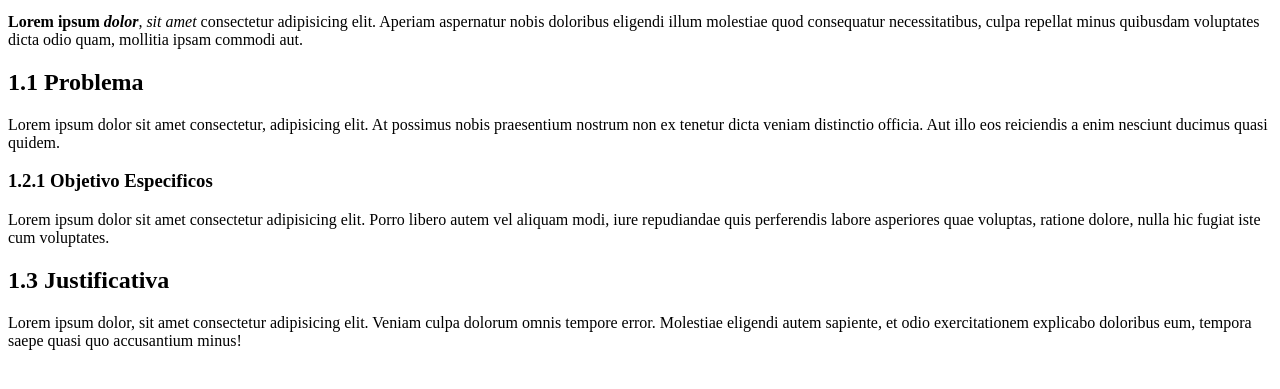
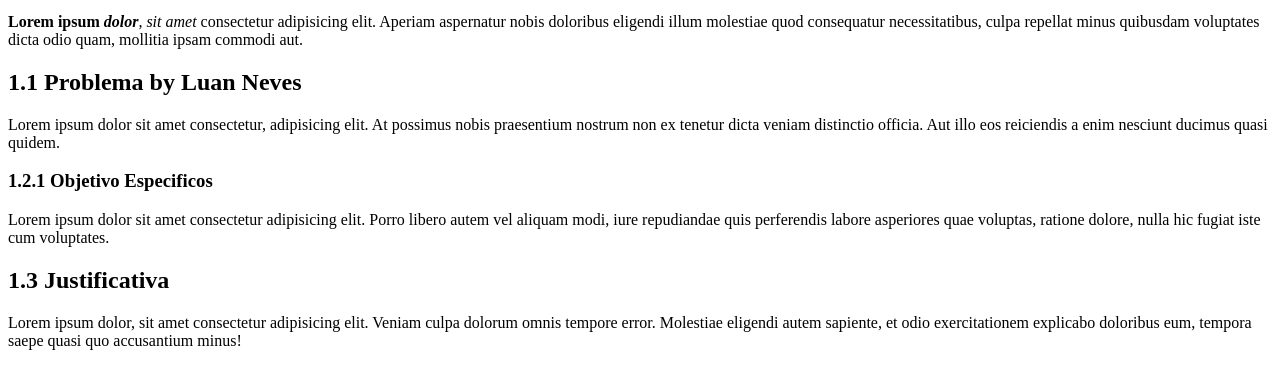
Before and after one commit to kkaiquera/site1, a plain HTML site: page index.html in a window 1280 px wide. Shown: the part 235-624 px from the top of the page. Drawn offline with Linux system fonts and the light colour scheme.

Commit message:
Update index.html

```diff
--- a/index.html
+++ b/index.html
@@ -25,7 +25,7 @@
             1. Introdução</h1>
     <p><b>Lorem ipsum</b> <i>dolor sit</i> amet, consectetur adipisicing elit. Reprehenderit dolor ea architecto vero autem labore enim tempora rerum nisi quaerat nesciunt, deleniti veritatis aspernatur consectetur. Ipsum ullam beatae magni voluptatum?</p>
     <p><b>Lorem ipsum <i>dolor</b>, sit amet</i> consectetur adipisicing elit. Aperiam aspernatur nobis doloribus eligendi illum molestiae quod consequatur necessitatibus, culpa repellat minus quibusdam voluptates dicta odio quam, mollitia ipsam commodi aut.</p>
-    <h2 title="Tooltip Introdução">1.1 Problema</h2>
+    <h2 title="Tooltip Introdução">1.1 Problema by Luan Neves</h2>
     <p>Lorem ipsum dolor sit amet consectetur, adipisicing elit. At possimus nobis praesentium nostrum non ex tenetur dicta veniam distinctio officia. Aut illo eos reiciendis a enim nesciunt ducimus quasi quidem.</p>
     <h3>1.2.1 Objetivo Especificos</h3>
     <p>Lorem ipsum dolor sit amet consectetur adipisicing elit. Porro libero autem vel aliquam modi, iure repudiandae quis perferendis labore asperiores quae voluptas, ratione dolore, nulla hic fugiat iste cum voluptates.</p>
```
